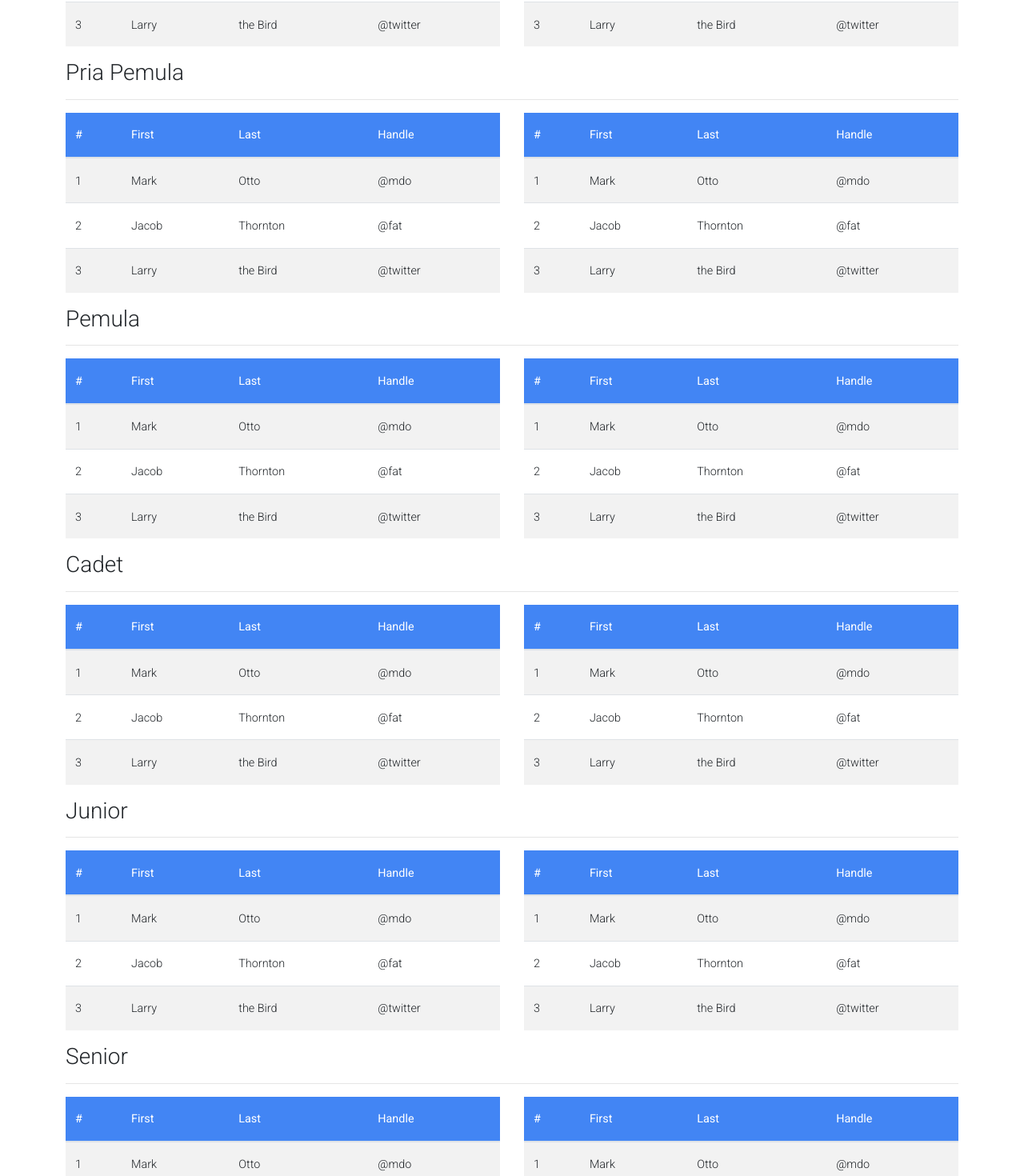
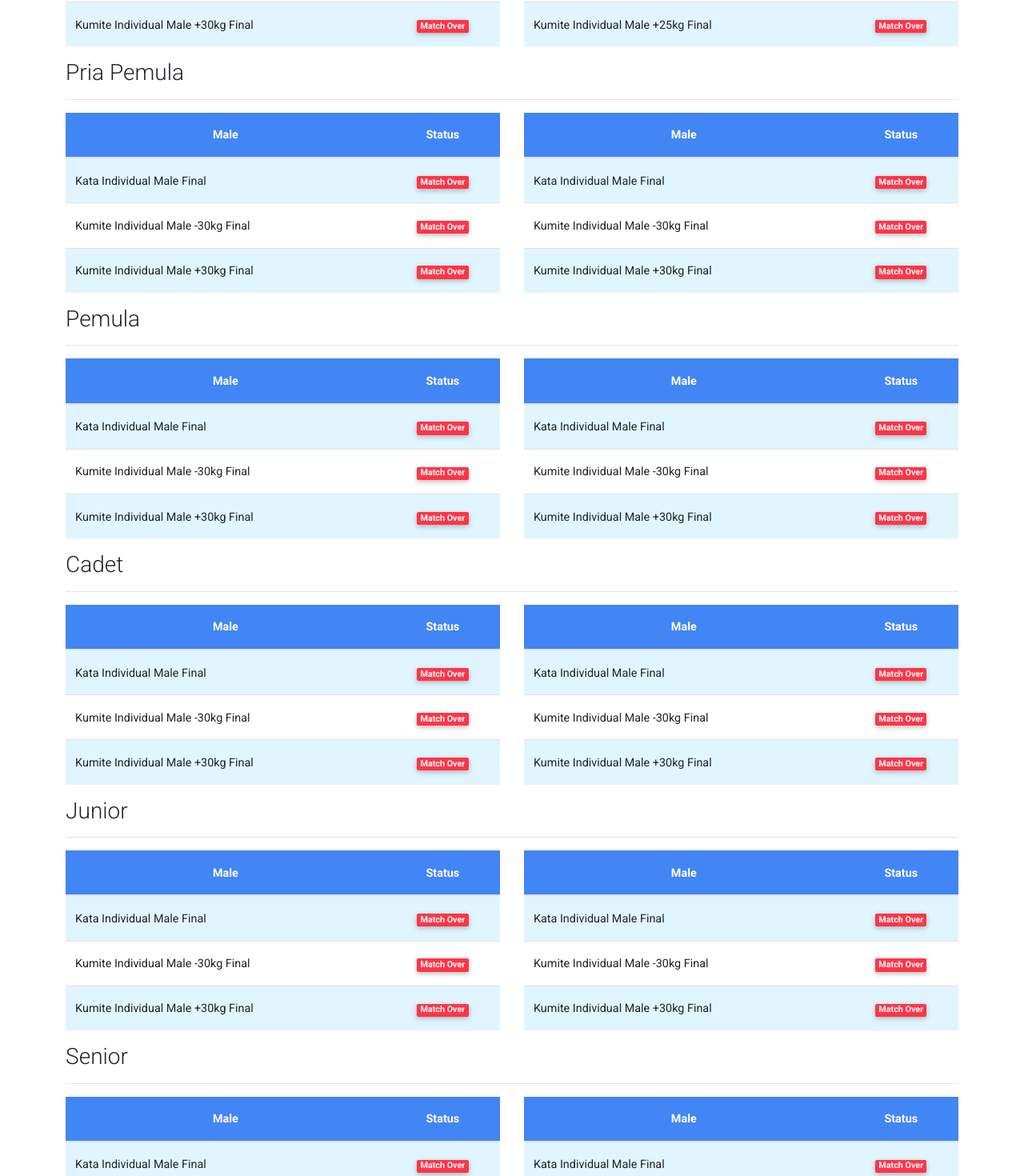
Before and after one commit to Fajar-Islami/Karate-Championship, a React (Create React App) app: page /bracket in a window 1280 px wide. Shown: the part 812-2282 px from the top of the page at 80% size. Built offline with nearby package versions, Linux system fonts and the light colour scheme.

Commit message:
Memisahkan komponen tabel bracket menjadi indenpenden

```diff
--- /dev/null
+++ b/src/components/TabelBracket/index.js
@@ -0,0 +1,63 @@
+import React from "react";
+import { MDBTable, MDBTableBody, MDBTableHead } from "mdbreact";
+import "./style.scss";
+
+const TabelBracket = ({ kolom, baris, isiKolom1 = [], isiKolom2 = [], isiKolom3 = [] }) => {
+	return (
+		<MDBTable striped="primary" responsive className="tabel-tes">
+			<MDBTableHead color="primary-color" textWhite>
+				<tr>
+					{kolom.map((item, i) => {
+						return (
+							<th key={i} className="text-center font-weight-bold">
+								{item}
+							</th>
+						);
+					})}
+					{/* <th>#</th>
+					<th>First</th>
+					<th>Last</th>
+					<th>Handle</th> */}
+				</tr>
+			</MDBTableHead>
+			<MDBTableBody>
+				{baris.map((item, i) => {
+					return (
+						<tr key={i}>
+							<td className=" font-weight-normal"> {item}</td>
+							{isiKolom1.length > 0 ? <td className="text-center font-weight-normal"> {isiKolom1[i]}</td> : ""}
+							{isiKolom2.length > 0 ? <td className="text-center font-weight-normal"> {isiKolom2[i]}</td> : ""}
+							{isiKolom3.length > 0 ? <td className="text-center font-weight-normal"> {isiKolom3[i]}</td> : ""}
+						</tr>
+					);
+				})}
+				{/* <tr>
+					<td>#</td>
+					<td>First</td>
+					<td>Last</td>
+					<td>Handle</td>
+				</tr>
+				<tr>
+					<td>1</td>
+					<td>Mark</td>
+					<td>Otto</td>
+					<td>@mdo</td>
+				</tr>
+				<tr>
+					<td>2</td>
+					<td>Jacob</td>
+					<td>Thornton</td>
+					<td>@fat</td>
+				</tr>
+				<tr>
+					<td>3</td>
+					<td>Larry</td>
+					<td>the Bird</td>
+					<td>@twitter</td>
+				</tr> */}
+			</MDBTableBody>
+		</MDBTable>
+	);
+};
+
+export default TabelBracket;
--- /dev/null
+++ b/src/components/TabelBracket/style.scss
@@ -0,0 +1,7 @@
+.tabel-tes {
+	tbody {
+		tr:nth-child(odd) {
+			background-color: #e1f5fe;
+		}
+	}
+}
--- a/src/components/index.js
+++ b/src/components/index.js
@@ -11,5 +11,6 @@ import Dropdown from "./Dropdown";
 import RadioButton from "./RadioButton";
 import Carousel from "./Carousel";
 import Input from "./Input";
+import TabelBracket from "./TabelBracket";
 
-export { Footer, ForgetPw, Header, Modal, Sidebar, Card, Tabel, IsiTabs, Dropdown, RadioButton, Carousel, Input };
+export { Footer, ForgetPw, Header, Modal, Sidebar, Card, Tabel, IsiTabs, Dropdown, RadioButton, Carousel, Input, TabelBracket };
--- a/src/pages/Bracket/index.js
+++ b/src/pages/Bracket/index.js
@@ -1,12 +1,16 @@
 import React, { useEffect, Fragment } from "react";
-import { Card, Dropdown, Tabel } from "../../components";
-import { MDBTable, MDBTableBody, MDBBtn, MDBCol, MDBRow } from "mdbreact";
+import { Dropdown, Tabel, TabelBracket } from "../../components";
+import { MDBTable, MDBTableBody, MDBBtn, MDBCol, MDBRow, MDBBadge } from "mdbreact";
 
 const Bracket = () => {
 	// Lifecycle React Hooks
 	useEffect(() => {
 		document.title = `Bracket`;
 	});
+
+	const Badge = (teks, warna) => {
+		return <MDBBadge color={warna}>{teks}</MDBBadge>;
+	};
 
 	return (
 		<Fragment>
@@ -44,10 +48,10 @@ const Bracket = () => {
 					<hr />
 					<MDBRow>
 						<MDBCol size="6">
-							<Tabel />
+							<TabelBracket kolom={["Male", "Status"]} baris={["Kata Individual Male Final", "Kumite Individual Male -30kg Final", "Kumite Individual Male +30kg Final"]} isiKolom1={[Badge("Match Over", "danger"), Badge("Match Over", "danger"), Badge("Match Over", "danger")]} />
 						</MDBCol>
 						<MDBCol size="6">
-							<Tabel />
+							<TabelBracket kolom={["Female", "Status"]} baris={["Kata Individual Female Final", "Kumite Individual Male -25kg Final", "Kumite Individual Male +25kg Final"]} isiKolom1={[Badge("Match Over", "danger"), Badge("Match Over", "danger"), Badge("Match Over", "danger")]} />
 						</MDBCol>
 					</MDBRow>
 
@@ -55,10 +59,10 @@ const Bracket = () => {
 					<hr />
 					<MDBRow>
 						<MDBCol size="6">
-							<Tabel />
+							<TabelBracket kolom={["Male", "Status"]} baris={["Kata Individual Male Final", "Kumite Individual Male -30kg Final", "Kumite Individual Male +30kg Final"]} isiKolom1={[Badge("Match Over", "danger"), Badge("Match Over", "danger"), Badge("Match Over", "danger")]} />
 						</MDBCol>
 						<MDBCol size="6">
-							<Tabel />
+							<TabelBracket kolom={["Male", "Status"]} baris={["Kata Individual Male Final", "Kumite Individual Male -30kg Final", "Kumite Individual Male +30kg Final"]} isiKolom1={[Badge("Match Over", "danger"), Badge("Match Over", "danger"), Badge("Match Over", "danger")]} />
 						</MDBCol>
 					</MDBRow>
 
@@ -66,10 +70,10 @@ const Bracket = () => {
 					<hr />
 					<MDBRow>
 						<MDBCol size="6">
-							<Tabel />
+							<TabelBracket kolom={["Male", "Status"]} baris={["Kata Individual Male Final", "Kumite Individual Male -30kg Final", "Kumite Individual Male +30kg Final"]} isiKolom1={[Badge("Match Over", "danger"), Badge("Match Over", "danger"), Badge("Match Over", "danger")]} />
 						</MDBCol>
 						<MDBCol size="6">
-							<Tabel />
+							<TabelBracket kolom={["Male", "Status"]} baris={["Kata Individual Male Final", "Kumite Individual Male -30kg Final", "Kumite Individual Male +30kg Final"]} isiKolom1={[Badge("Match Over", "danger"), Badge("Match Over", "danger"), Badge("Match Over", "danger")]} />
 						</MDBCol>
 					</MDBRow>
 
@@ -77,10 +81,10 @@ const Bracket = () => {
 					<hr />
 					<MDBRow>
 						<MDBCol size="6">
-							<Tabel />
+							<TabelBracket kolom={["Male", "Status"]} baris={["Kata Individual Male Final", "Kumite Individual Male -30kg Final", "Kumite Individual Male +30kg Final"]} isiKolom1={[Badge("Match Over", "danger"), Badge("Match Over", "danger"), Badge("Match Over", "danger")]} />
 						</MDBCol>
 						<MDBCol size="6">
-							<Tabel />
+							<TabelBracket kolom={["Male", "Status"]} baris={["Kata Individual Male Final", "Kumite Individual Male -30kg Final", "Kumite Individual Male +30kg Final"]} isiKolom1={[Badge("Match Over", "danger"), Badge("Match Over", "danger"), Badge("Match Over", "danger")]} />
 						</MDBCol>
 					</MDBRow>
 
@@ -88,10 +92,10 @@ const Bracket = () => {
 					<hr />
 					<MDBRow>
 						<MDBCol size="6">
-							<Tabel />
+							<TabelBracket kolom={["Male", "Status"]} baris={["Kata Individual Male Final", "Kumite Individual Male -30kg Final", "Kumite Individual Male +30kg Final"]} isiKolom1={[Badge("Match Over", "danger"), Badge("Match Over", "danger"), Badge("Match Over", "danger")]} />
 						</MDBCol>
 						<MDBCol size="6">
-							<Tabel />
+							<TabelBracket kolom={["Male", "Status"]} baris={["Kata Individual Male Final", "Kumite Individual Male -30kg Final", "Kumite Individual Male +30kg Final"]} isiKolom1={[Badge("Match Over", "danger"), Badge("Match Over", "danger"), Badge("Match Over", "danger")]} />
 						</MDBCol>
 					</MDBRow>
 
@@ -99,10 +103,10 @@ const Bracket = () => {
 					<hr />
 					<MDBRow>
 						<MDBCol size="6">
-							<Tabel />
+							<TabelBracket kolom={["Male", "Status"]} baris={["Kata Individual Male Final", "Kumite Individual Male -30kg Final", "Kumite Individual Male +30kg Final"]} isiKolom1={[Badge("Match Over", "danger"), Badge("Match Over", "danger"), Badge("Match Over", "danger")]} />
 						</MDBCol>
 						<MDBCol size="6">
-							<Tabel />
+							<TabelBracket kolom={["Male", "Status"]} baris={["Kata Individual Male Final", "Kumite Individual Male -30kg Final", "Kumite Individual Male +30kg Final"]} isiKolom1={[Badge("Match Over", "danger"), Badge("Match Over", "danger"), Badge("Match Over", "danger")]} />
 						</MDBCol>
 					</MDBRow>
 
@@ -110,10 +114,10 @@ const Bracket = () => {
 					<hr />
 					<MDBRow>
 						<MDBCol size="6">
-							<Tabel />
+							<TabelBracket kolom={["Male", "Status"]} baris={["Kata Individual Male Final", "Kumite Individual Male -30kg Final", "Kumite Individual Male +30kg Final"]} isiKolom1={[Badge("Match Over", "danger"), Badge("Match Over", "danger"), Badge("Match Over", "danger")]} />
 						</MDBCol>
 						<MDBCol size="6">
-							<Tabel />
+							<TabelBracket kolom={["Male", "Status"]} baris={["Kata Individual Male Final", "Kumite Individual Male -30kg Final", "Kumite Individual Male +30kg Final"]} isiKolom1={[Badge("Match Over", "danger"), Badge("Match Over", "danger"), Badge("Match Over", "danger")]} />
 						</MDBCol>
 					</MDBRow>
 
@@ -121,10 +125,10 @@ const Bracket = () => {
 					<hr />
 					<MDBRow>
 						<MDBCol size="6">
-							<Tabel />
+							<TabelBracket kolom={["Male", "Status"]} baris={["Kata Individual Male Final", "Kumite Individual Male -30kg Final", "Kumite Individual Male +30kg Final"]} isiKolom1={[Badge("Match Over", "danger"), Badge("Match Over", "danger"), Badge("Match Over", "danger")]} />
 						</MDBCol>
 						<MDBCol size="6">
-							<Tabel />
+							<TabelBracket kolom={["Male", "Status"]} baris={["Kata Individual Male Final", "Kumite Individual Male -30kg Final", "Kumite Individual Male +30kg Final"]} isiKolom1={[Badge("Match Over", "danger"), Badge("Match Over", "danger"), Badge("Match Over", "danger")]} />
 						</MDBCol>
 					</MDBRow>
 				</MDBCol>
```
